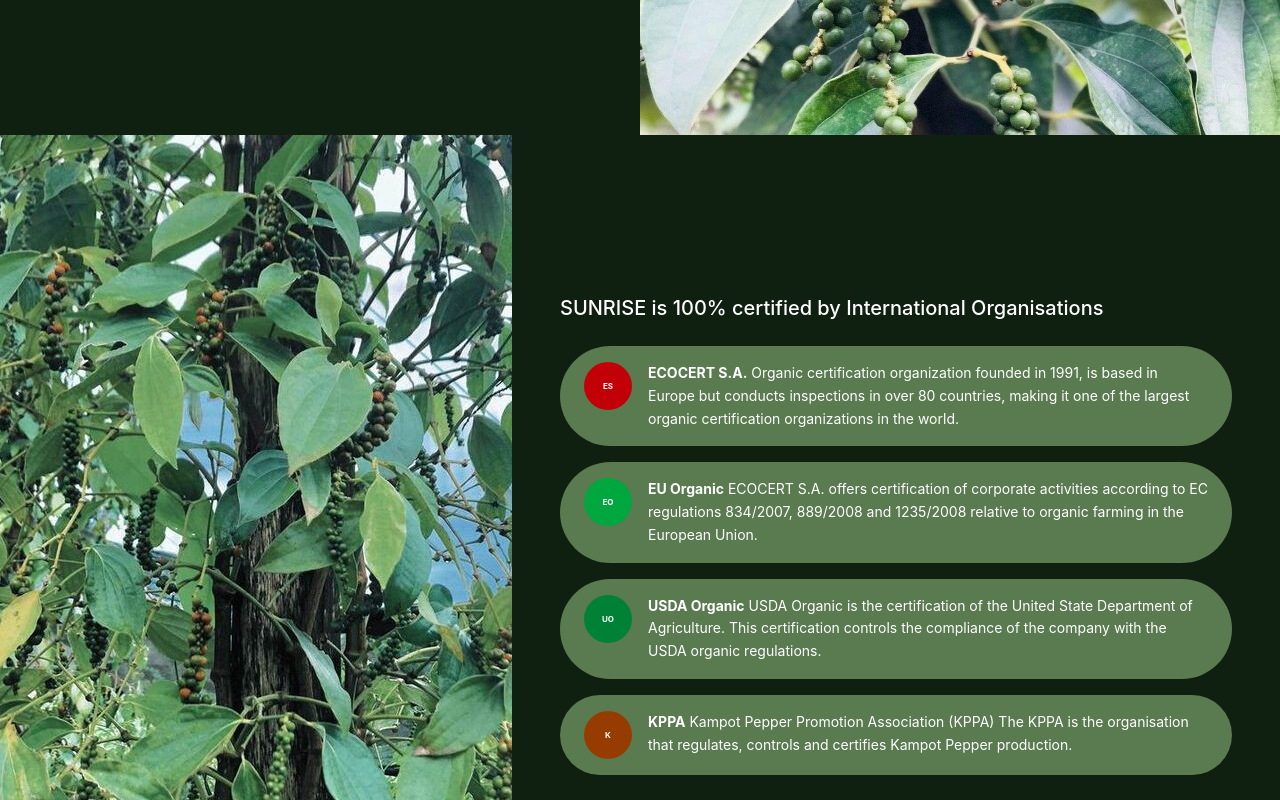
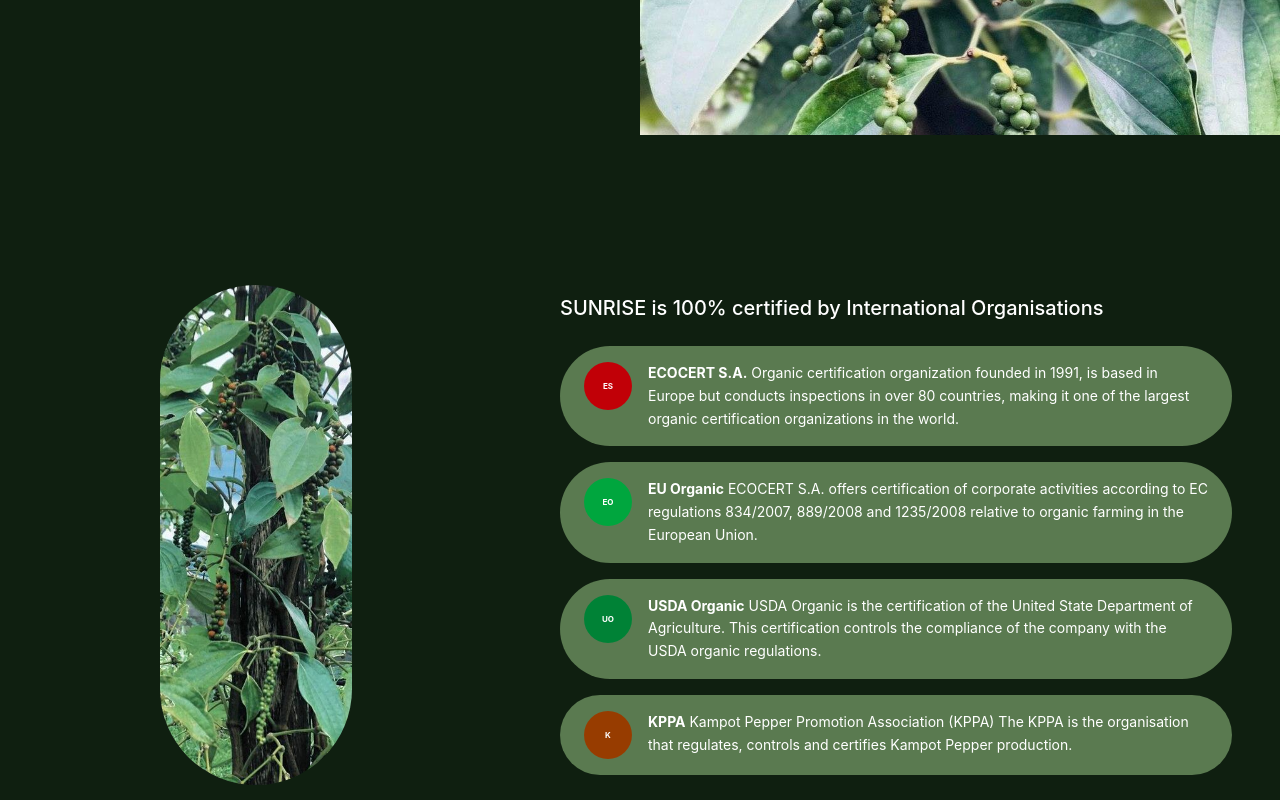
Before and after one commit to keanglongky-del/sunrise-web, a Next.js app: page / in a window 1280 px wide. Shown: the part 5520-6320 px from the top of the page. Built offline with nearby package versions, Linux system fonts and the light colour scheme.

Commit message:
fix: pill-shaped cert image + human-written pepper descriptions from Canva

```diff
--- a/src/app/page.tsx
+++ b/src/app/page.tsx
@@ -320,8 +320,10 @@
           SLIDE 8 — CERTIFICATIONS (4 pills)
           ════════════════════════════════════════ */}
       <section id="certifications" className="w-full min-h-screen bg-[#0f1f10] flex flex-col md:flex-row">
-        <div className="w-full md:w-2/5 relative h-64 md:h-auto min-h-[300px]">
-          <Image src="/images/product-green.jpg" alt="Green peppercorns on vine" fill className="object-cover rounded-b-[3rem]" />
+        <div className="w-full md:w-2/5 flex items-center justify-center p-6 md:p-8">
+          <div className="w-36 md:w-48 h-80 md:h-[500px] rounded-[999px] overflow-hidden relative">
+            <Image src="/images/product-green.jpg" alt="Green peppercorns on vine" fill className="object-cover" />
+          </div>
         </div>
         <div className="w-full md:w-3/5 p-6 md:p-10 lg:p-12 flex flex-col justify-center gap-3 md:gap-4">
           <h3 className="text-white text-base md:text-xl font-body font-medium mb-1 md:mb-2">
@@ -472,22 +474,22 @@
             {
               name: 'Green Kampot Pepper',
               img: '/images/product-green.jpg',
-              desc: 'Fresh green peppercorns are a seasonal product harvested between April and May, still on the vine, full of moisture. They have a very short shelf life. Traditionally used fresh in stir-fries with pork or seafood. To preserve them longer, they are often pickled in salt or brine.',
+              desc: 'Fresh green peppercorns are a seasonal thing. We harvest them every year between April and May, still on the vine, still full of moisture. Most people around here fry them fresh with pork or seafood — that\'s when they\'re at their best. They don\'t last long once picked, so if you want them, you come during harvest. We also pickle them in salt or brine to hold them a bit longer.',
             },
             {
               name: 'Black Kampot Pepper',
               img: '/images/product-black.jpg',
-              desc: 'The most well-known variety. The berries are picked while still green but fully grown, then laid out in the sun to dry. The heat of the sun causes them to darken and develop a strong, deep pepper flavor with unique complexity. This variety put Kampot on the map during the French colonial era.',
+              desc: 'This is the one most people know. We pick the berries when they\'re fully grown but still green, then lay them out in the sun to dry. The heat builds as they darken. What comes out is a strong, deep pepper with a complexity that\'s hard to find anywhere else — it\'s the taste that put Kampot on the map, going all the way back to the French colonial era. It\'s the backbone of our farm.',
             },
             {
               name: 'White Kampot Pepper',
               img: '/images/product-white.jpg',
-              desc: 'White pepper is made by taking ripe red berries and soaking them in water for two days. This process breaks down the outer skin and flesh, leaving only the naturally white inner seed. Favoured by chefs for delicate dishes, providing a piperine kick and warmth without heavy fruity notes.',
+              desc: 'To make white pepper, we take the ripe red berries and soak them in water for two days. That breaks down the outer skin and flesh, leaving just the seed inside — naturally white. Chefs love this one for delicate dishes because it brings warmth and a gentle piperine kick without the heavier fruit notes of our black or red pepper. It wakes up the dish without taking over.',
             },
             {
               name: 'Red Kampot Pepper',
               img: '/images/product-red.jpg',
-              desc: 'Red pepper is made from fully ripened red berries which are then carefully dried, resulting in a sweeter, fruitier flavor profile than black pepper. It is considered the most prized variety, with complex aromatic notes that develop during the slow sun-drying process.',
+              desc: 'Red pepper comes from berries we leave on the vine until they turn fully red — that\'s when the flavor peaks. We dry them slow and careful to hold onto that sweet, fruity heat. It\'s the most prized variety we grow, and honestly, the one our farmers are proudest of. You won\'t find this flavor profile anywhere else on earth.',
             },
           ].map((pepper) => (
             <div key={pepper.name} className="flex flex-col items-center text-center">
```
